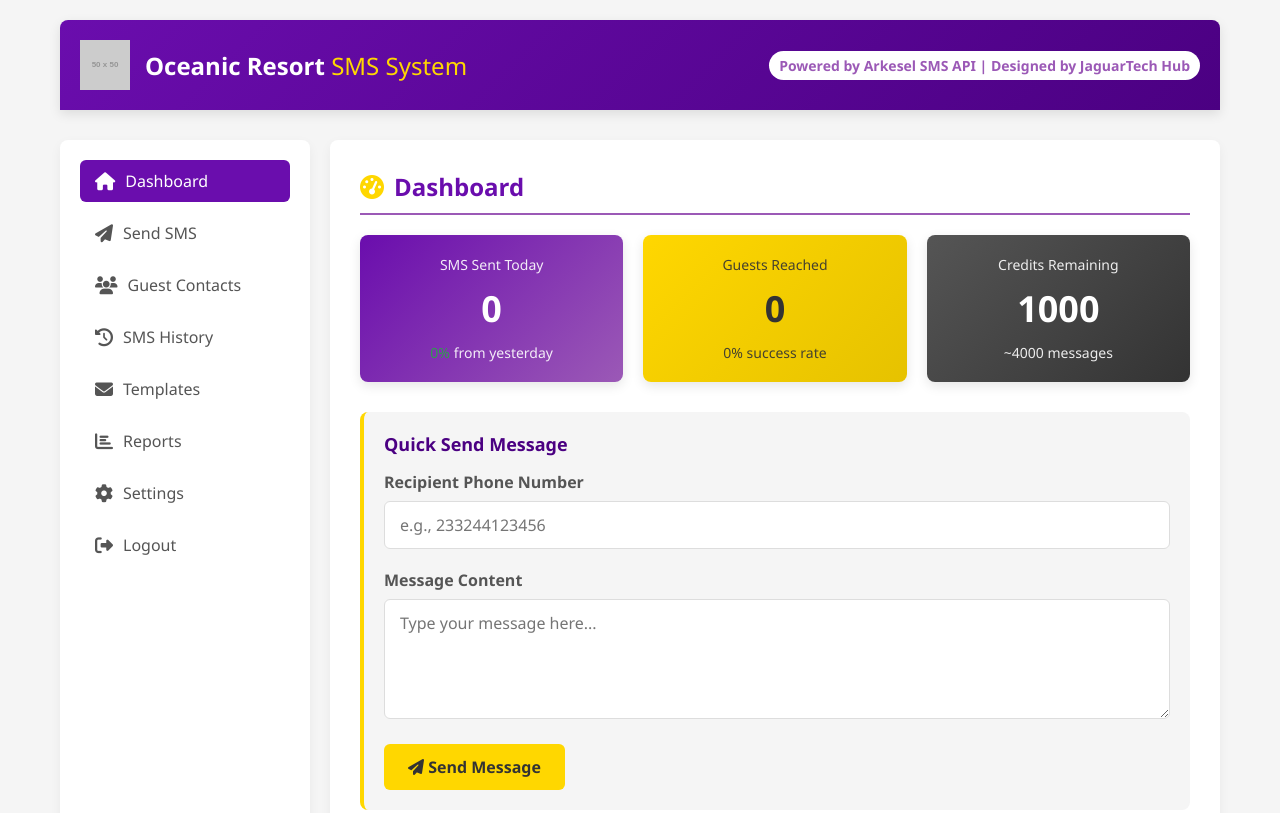
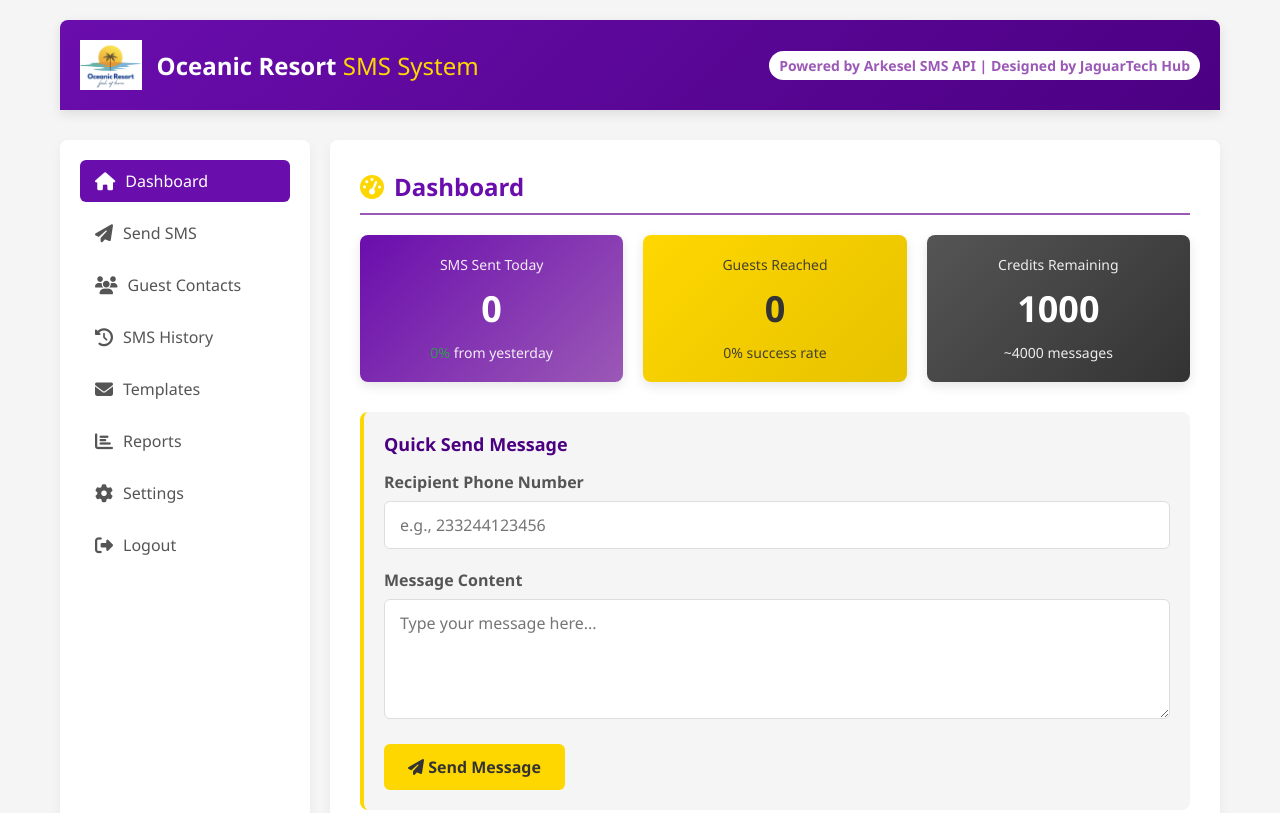
Before and after one commit to JaguarTech-Hub/SMS-system, a plain HTML site: page index.html in a window 1280 px wide. Shown: the top 813 px of the page. Drawn offline with Linux system fonts and the light colour scheme; placeholder pictures from the web are drawn by us.

Commit message:
Update index.html

```diff
--- a/index.html
+++ b/index.html
@@ -436,7 +436,7 @@
         <header>
             <div class="header-content">
                 <div class="logo">
-                    <img src="https://via.placeholder.com/50x50?text=OR" alt="Oceanic Resort Logo">
+                    <img src="logo 2.jpg" alt="Oceanic Resort Logo">
                     <h1>Oceanic Resort <span>SMS System</span></h1>
                 </div>
                 <div class="powered-by">Powered by Arkesel SMS API | Designed by JaguarTech Hub</div>
```
